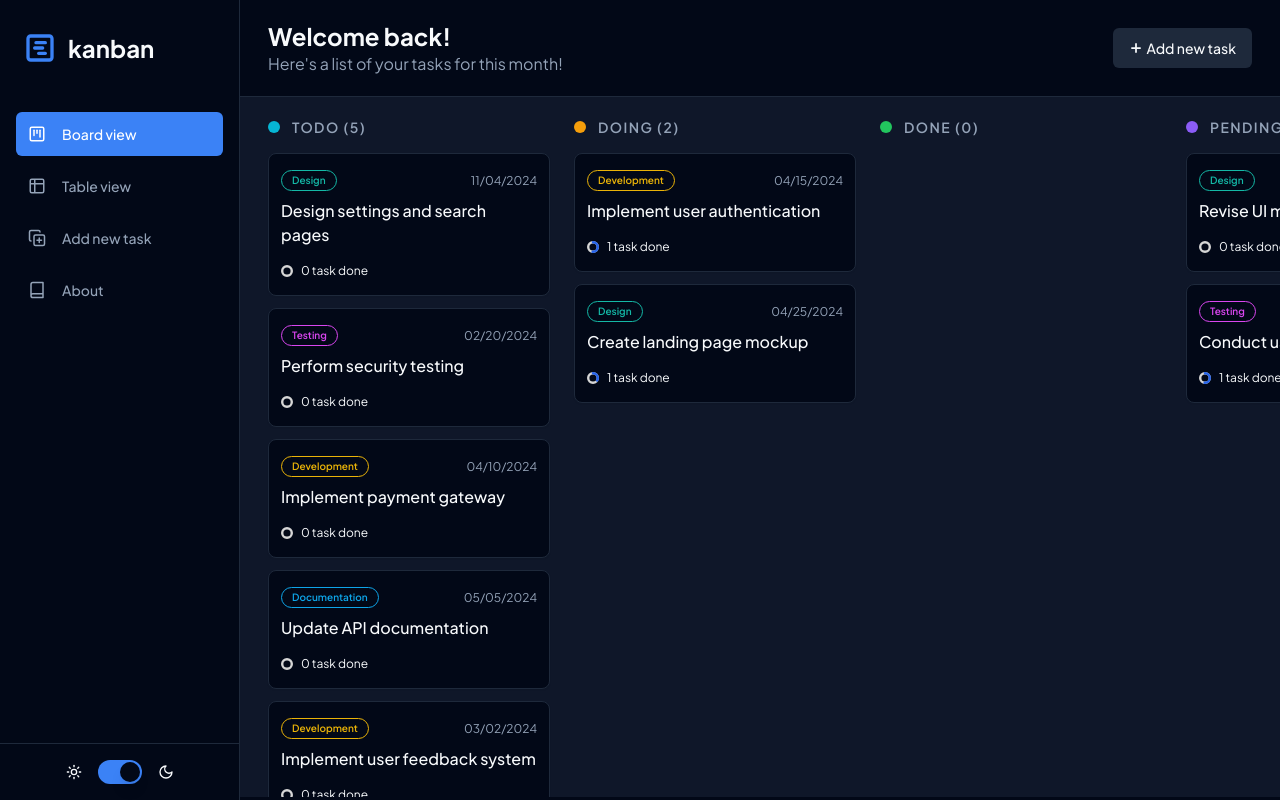
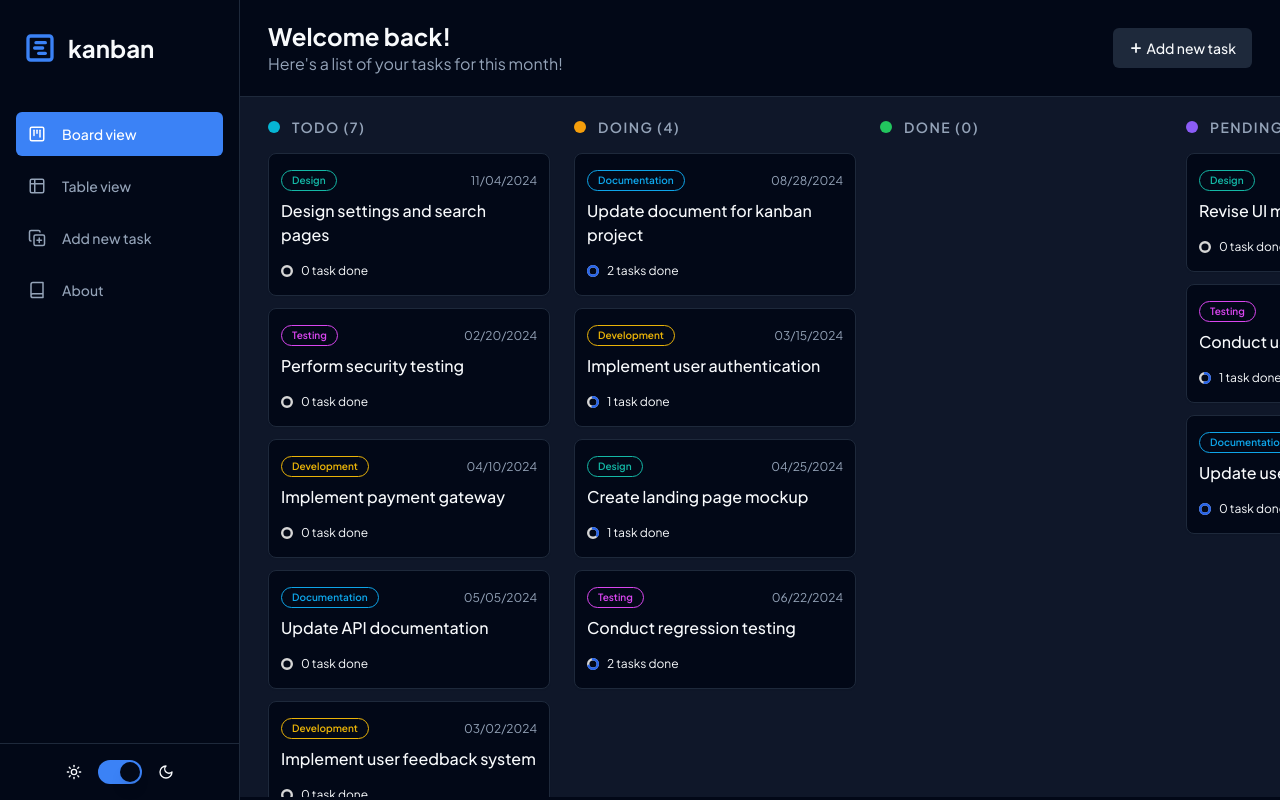
Before and after one commit to kimhuy011199/react-kanban, a React (Vite) app: page / in a window 1280 px wide. Built offline with nearby package versions, Linux system fonts and the light colour scheme.

Commit message:
Finalize initial todo data

```diff
--- a/src/components/Header.tsx
+++ b/src/components/Header.tsx
@@ -13,7 +13,7 @@ const Header = () => {
           Here's a list of your tasks for this month!
         </p>
       </div>
-      <div>
+      <div className="hidden md:block">
         <NewTodoSheet>
           <Button
             variant="secondary"
--- a/src/data.json
+++ b/src/data.json
@@ -123,6 +123,53 @@
             "isCompleted": false
           }
         ]
+      },
+      {
+        "id": "task-0007",
+        "label": "testing",
+        "title": "Perform search functionality testing",
+        "description": "",
+        "deadline": "12/08/2024",
+        "status": "todo",
+        "priority": "low",
+        "subtasks": [
+          {
+            "id": "25b85bc7-4919-4c08-8df4-99dd1dca9576",
+            "title": "Create application testcases",
+            "isCompleted": false
+          },
+          {
+            "id": "b385b7de-7115-41c2-b499-419bb266f55d",
+            "title": "Run the test cases for searching feature",
+            "isCompleted": false
+          }
+        ]
+      },
+      {
+        "id": "task-0008",
+        "label": "development",
+        "title": "Implement filter tasks functionality",
+        "description": "Implement filter tasks functionality for status, deadline and priority in table view.",
+        "deadline": "07/12/2024",
+        "status": "todo",
+        "priority": "normal",
+        "subtasks": [
+          {
+            "id": "c248b5d5-58b0-42c1-ba58-8459c3badc5b",
+            "title": "Filter by status",
+            "isCompleted": false
+          },
+          {
+            "id": "5784dfaf-f87c-429b-b776-e1f66aa865e5",
+            "title": "Filter by deadline",
+            "isCompleted": false
+          },
+          {
+            "id": "526ade6e-1461-442d-8828-e146a1aabae8",
+            "title": "Filter by priority",
+            "isCompleted": false
+          }
+        ]
       }
     ]
   },
@@ -132,11 +179,32 @@
     "color": "bg-amber-500",
     "tasks": [
       {
-        "id": "task-0006",
+        "id": "task-0008",
+        "label": "documentation",
+        "title": "Update document for kanban project",
+        "description": "",
+        "deadline": "08/28/2024",
+        "status": "todo",
+        "priority": "high",
+        "subtasks": [
+          {
+            "id": "7bf85327-f21e-4d45-8f76-32c0a5e91ebc",
+            "title": "Write table of content",
+            "isCompleted": true
+          },
+          {
+            "id": "0f669ed3-df7c-47a3-8811-c653d1f16d83",
+            "title": "Finalize the tech stack section",
+            "isCompleted": true
+          }
+        ]
+      },
+      {
+        "id": "task-0009",
         "label": "development",
         "title": "Implement user authentication",
         "description": "Integrate OAuth for user authentication.",
-        "deadline": "04/15/2024",
+        "deadline": "03/15/2024",
         "status": "doing",
         "priority": "low",
         "subtasks": [
@@ -153,7 +221,7 @@
         ]
       },
       {
-        "id": "task-0007",
+        "id": "task-0010",
         "label": "design",
         "title": "Create landing page mockup",
         "description": "Design a visually appealing mockup for the landing page.",
@@ -177,6 +245,32 @@
             "isCompleted": false
           }
         ]
+      },
+      {
+        "id": "task-0011",
+        "label": "testing",
+        "title": "Conduct regression testing",
+        "description": "Perform regression testing to ensure that recent changes have not adversely affected existing functionality.",
+        "deadline": "06/22/2024",
+        "status": "doing",
+        "priority": "low",
+        "subtasks": [
+          {
+            "id": "4fb7acea-a4a1-496b-aa35-017492e181d0",
+            "title": "Identify test cases",
+            "isCompleted": true
+          },
+          {
+            "id": "8037dba4-9184-47c5-923f-f044535c7ead",
+            "title": "Execute test cases",
+            "isCompleted": true
+          },
+          {
+            "id": "de98f8e3-5716-404a-bca7-5164358fef98",
+            "title": "Verify results",
+            "isCompleted": false
+          }
+        ]
       }
     ]
   },
@@ -192,11 +286,11 @@
     "type": "pending",
     "tasks": [
       {
-        "id": "task-0008",
+        "id": "task-0012",
         "label": "design",
         "title": "Revise UI mockups",
         "description": "Incorporate feedback from stakeholders and refine UI designs.",
-        "deadline": "04/25/2024",
+        "deadline": "09/25/2024",
         "status": "pending",
         "priority": "normal",
         "subtasks": [
@@ -213,11 +307,11 @@
         ]
       },
       {
-        "id": "task-0009",
+        "id": "task-0013",
         "label": "testing",
         "title": "Conduct usability testing",
         "description": "Test the application with real users to gather feedback.",
-        "deadline": "04/20/2024",
+        "deadline": "10/20/2024",
         "status": "pending",
         "priority": "high",
         "subtasks": [
@@ -232,6 +326,16 @@
             "isCompleted": false
           }
         ]
+      },
+      {
+        "id": "task-0014",
+        "label": "documentation",
+        "title": "Update user manual",
+        "description": "Revise and update the user manual to reflect recent changes and improvements.",
+        "deadline": "09/01/2024",
+        "status": "pending",
+        "priority": "low",
+        "subtasks": []
       }
     ]
   }
```
